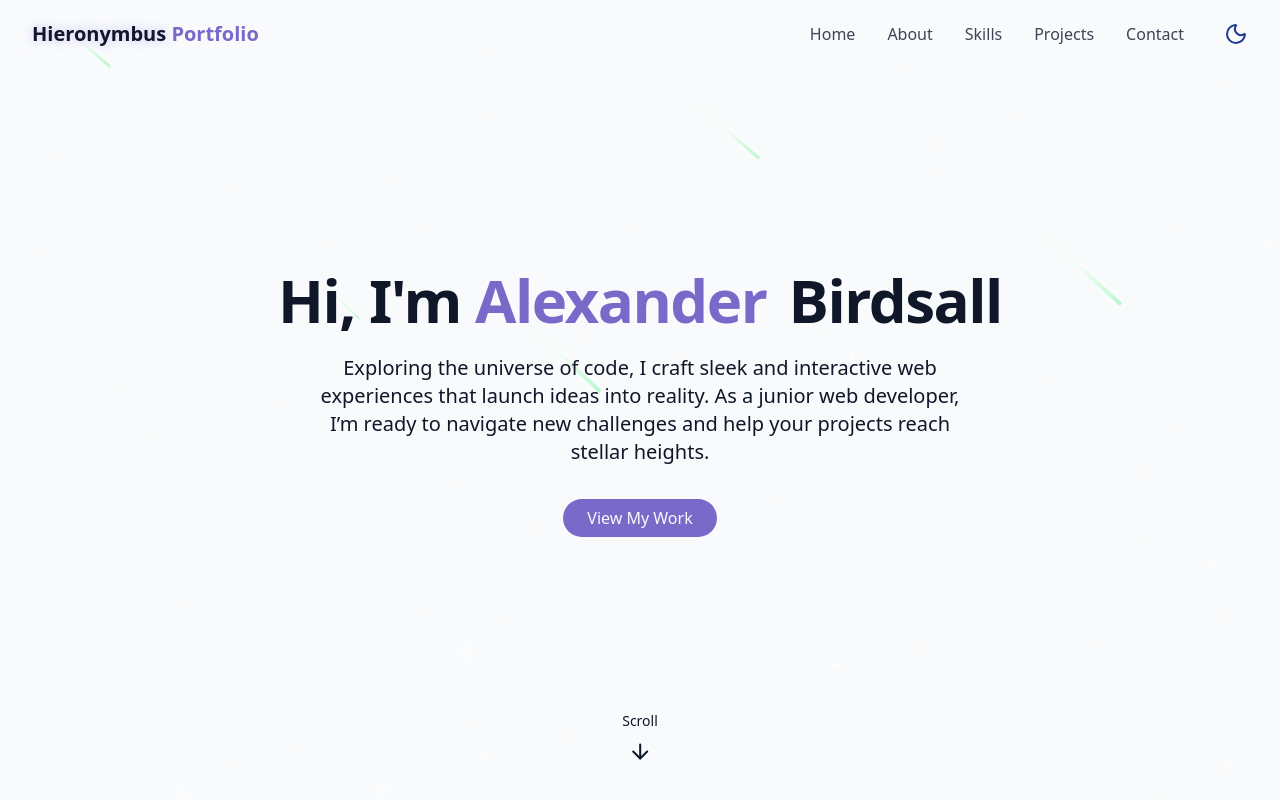
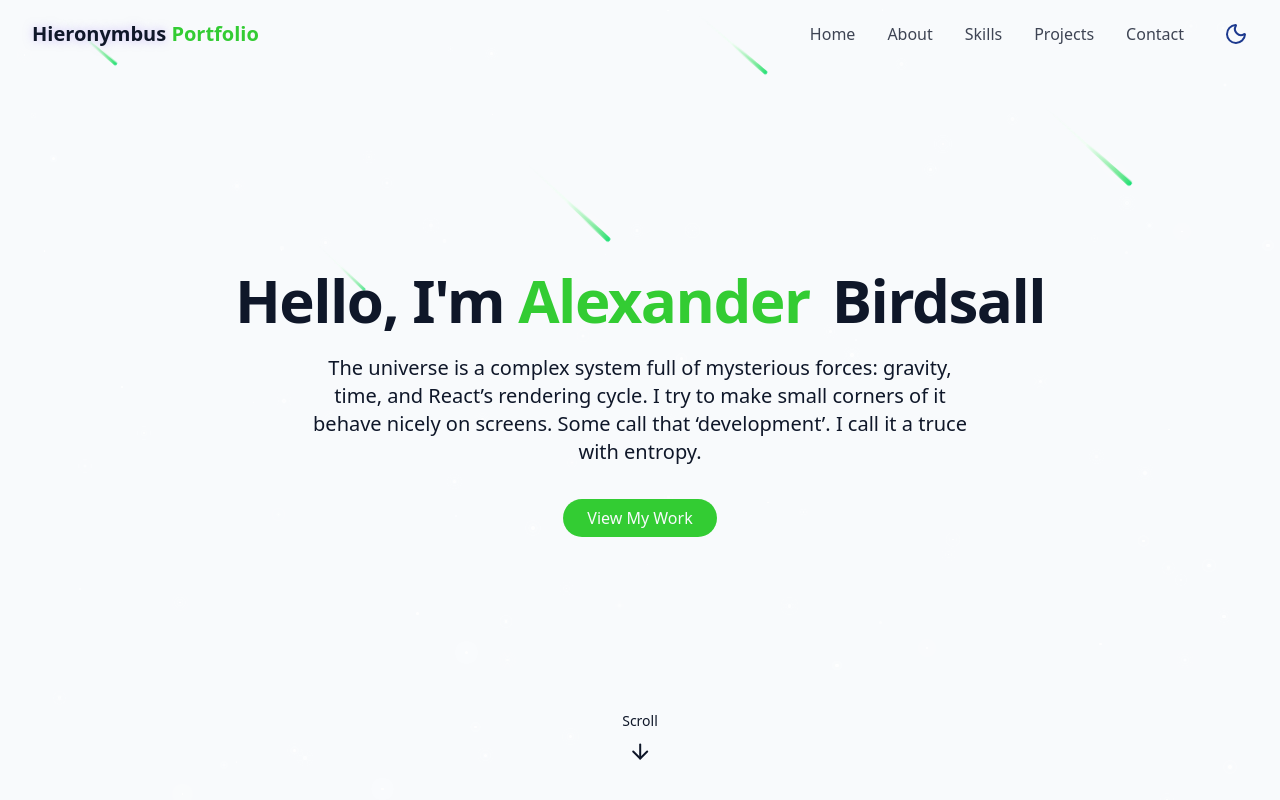
Before and after one commit to Hieronymbus/2025Portfolio, a React (Vite) app: page / in a window 1280 px wide. Shown: the top 800 px of the page. Built offline with nearby package versions, Linux system fonts and the light colour scheme.

Commit message:
updated color themes and adjust the styling on meteors so they are more conical @index.css.  updated some of the placeholder text in herosection to possible final

```diff
--- a/src/components/HeroSection.jsx
+++ b/src/components/HeroSection.jsx
@@ -18,7 +18,7 @@ export const HeroSection = () => {
                 >
                     <span
                         className='opacity-0 animate-fade-in'
-                    > Hi, I'm </span>
+                    > Hello, I'm </span>
                     <span
                         className='text-primary opacity-0 animate-fade-in-delay-1'
                     > Alexander</span>
@@ -29,9 +29,9 @@ export const HeroSection = () => {
                 <p
                     className='text-lg md:text-xl text-muted-foreground max-w-2xl mx-auto opacity-0 animate-fade-in-delay-3  '
                 >
-                    Exploring the universe of code,
-                    I craft sleek and interactive web experiences that launch ideas into reality. As a junior web developer,
-                    I’m ready to navigate new challenges and help your projects reach stellar heights.
+                    The universe is a complex system full of mysterious forces: gravity, time, and React’s rendering cycle.
+                    I try to make small corners of it behave nicely on screens. Some call that ‘development’.
+                    I call it a truce with entropy.
                 </p>
                 <div
                     className='pt-4 opacity-0 animate-fade-in-delay-4'
--- a/src/components/StarBackground.jsx
+++ b/src/components/StarBackground.jsx
@@ -78,18 +78,24 @@ export const StarBackground = () => {
 
             {meteors.map((meteor, index) => (
                 <div
+                    className=''
+                    style={{ filter: "drop-shadow(0 0 10px rgb(255, 255, 255))" }}
+                >
+                    <div
                         key={meteor.id}
                         className='meteor animate-meteor'
                         style={{
-                        width: meteor.size * 50  + "px",
-                        height: meteor.size * 2 + "px",
+                            width: meteor.size * 55  + "px",
+                            height: meteor.size * 2.5 + "px",
                             left: meteor.x + "%",
                             top: meteor.y + "%",
                             animationDelay: meteor.delay ,
-                        animationDuration: meteor.animationDuration + "s"
+                            animationDuration: meteor.animationDuration + "s",
+
                         }}
                     >
 
+                    </div>
                 </div>
             ))}
         </div>
--- a/src/index.css
+++ b/src/index.css
@@ -7,6 +7,8 @@
 
   --color-primary: hsl(var(--primary));
   --color-primary-foreground: hsl(var(--primary-foreground));
+
+  --color-muted-foreground: hsl(var(--muted-foreground));
 
   --color-card: hsl(var(--card));
 
@@ -65,28 +67,31 @@
 
 @layer base {
   :root {
-    --background: 210 40% 98%;
-    --foreground: 222 47% 11%;
+    /* Light theme */
+    --background: 210 40% 98%;            /* light neutral background */
+    --foreground: 222 47% 11%;            /* main text */
+    --subtle-foreground: 222 10% 35%;     /* muted/faded text */
 
-    --card:0 0% 100%;
+    --card: 0 0% 100%;                     /* card background */
 
-    --primary: 250 47% 60%;
-    --primary-foreground: 210 40% 98%;
+    --primary: 120 60% 50%;                /* green accent */
+    --primary-foreground: 210 40% 98%;     /* text on green buttons */
 
-    --border: 214 32% 91%;
-
+    --border: 214 32% 91%;                 /* light border color */
   }
 
   .dark {
-    --background: 222 47% 4%;
-    --foreground: 213 31% 91%;
+    /* Dark theme */
+    --background: 222 47% 4%;              /* dark background */
+    --foreground: 213 31% 91%;             /* main text */
+    --subtle-foreground: 213 10% 65%;      /* muted/faded text */
 
-    --card:222 47% 11%;
+    --card: 222 47% 11%;                    /* dark card background */
 
-    --primary: 250 65% 65%;
-    --primary-foreground: 213 31% 91%;
+    --primary: 120 60% 45%;                 /* brighter green accent for dark mode */
+    --primary-foreground: 213 31% 91%;      /* text on green buttons */
 
-    --border: 217 33% 20%;
+    --border: 217 33% 20%;                  /* dark border color */
   }
 
   * {
@@ -156,9 +161,11 @@
   box-shadow: 0 0 10px 2px rgba(255, 255, 255, 0.4);
 }
 
+
 @utility meteor {
-  @apply absolute rounded-full bg-linear-to-r from-green-200 via-green-50 to-transparent;
-  box-shadow: 0 0 10px 5px rgba(255, 255, 255, 0.3);
+  @apply absolute rounded-full bg-linear-to-r from-green-400 via-green-50 to-transparent;
+  /* box-shadow: 0 0 10px 5px rgba(255, 255, 255, 0.7); */
+  clip-path: polygon(0 0, 100% 50%, 0 100%);
 }
 
 #root {
```
Lines whose indentation alone changed are shown as unchanged.
